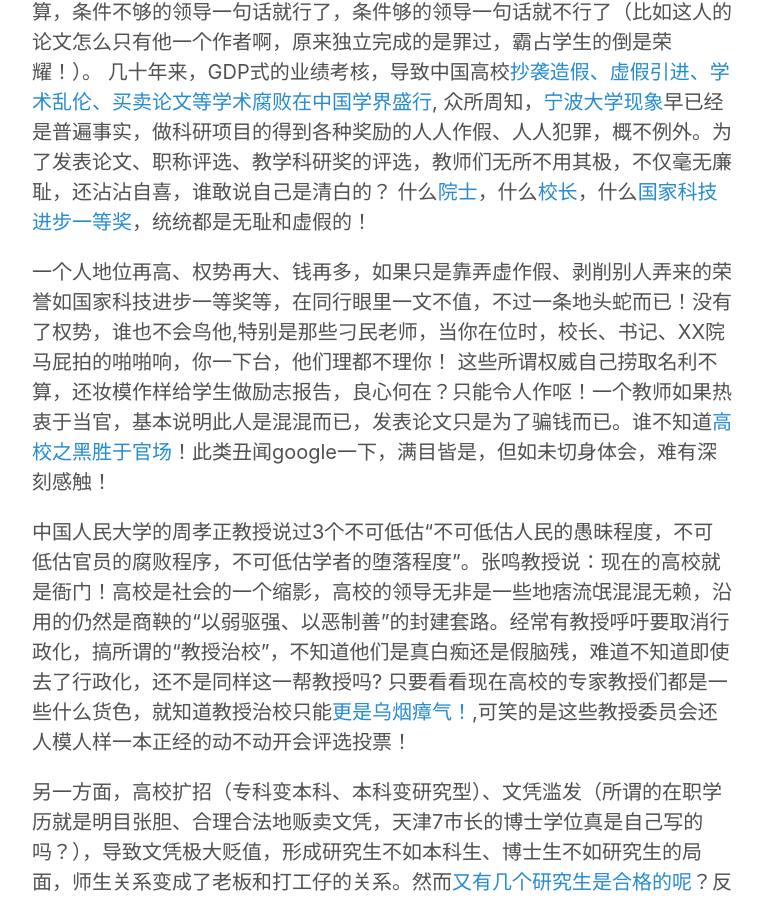
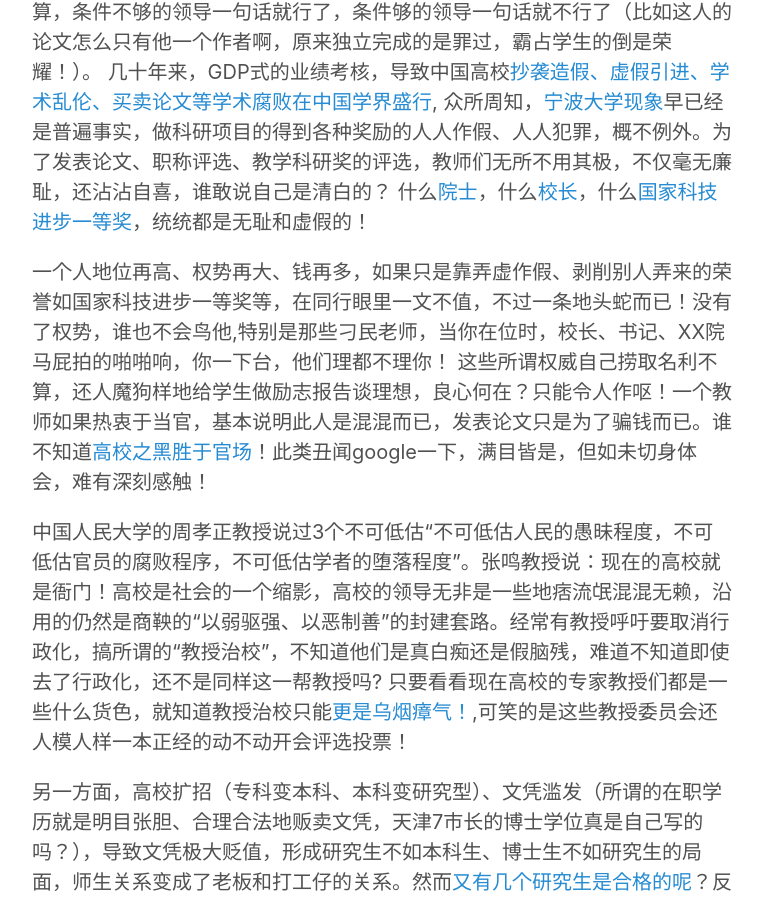
Before and after one commit to hwdong/hwdong-old.github.io, a Jekyll site: the page built from _posts/2014-01-10-不再参与任何科研项目，等待退休.md, in a window 1280 px wide and 900 px high, scrolled down 324 px. Shown: the whole window, without its empty margins (258-1021 px from the left). Built offline with Jekyll 4.4.1, drawn with Linux system fonts in a browser that asks for light colours; comment, search, counter and statistics services are not loaded.

Commit message:
Update 2014-01-10-不再参与任何科研项目，等待退休.md

```diff
--- a/_posts/2014-01-10-不再参与任何科研项目，等待退休.md
+++ b/_posts/2014-01-10-不再参与任何科研项目，等待退休.md
@@ -8,7 +8,7 @@
 <!--more-->
 几十年来，GDP式的业绩考核，导致中国高校[抄袭造假、虚假引进、学术乱伦、买卖论文等学术腐败在中国学界盛行](http://hongweidong.tumblr.com/post/130716725416/%E4%BA%9A%E6%B4%B2%E5%91%A8%E5%88%8A%E4%B8%AD%E5%9B%BD%E5%AD%A6%E6%9C%AF%E8%85%90%E8%B4%A5%E5%B0%86%E5%8A%A8%E6%91%87%E5%9B%BD%E6%9C%AC), 众所周知，[宁波大学现象](http://hongweidong.tumblr.com/post/124407587451/%E5%9B%BD%E5%86%85%E9%AB%98%E6%A0%A1%E9%83%BD%E5%A6%82%E6%AD%A4%E5%AE%81%E6%B3%A2%E5%A4%A7%E5%AD%A6%E7%8E%B0%E8%B1%A1)早已经是普遍事实，做科研项目的得到各种奖励的人人作假、人人犯罪，概不例外。为了发表论文、职称评选、教学科研奖的评选，教师们无所不用其极，不仅毫无廉耻，还沾沾自喜，谁敢说自己是清白的？ 什么[院士](http://www.backchina.com/blog/348710/article-230518.html)，什么[校长](http://news.sohu.com/20150402/n410736949.shtml)，什么[国家科技进步一等奖](http://www.guokr.com/article/439914/)，统统都是无耻和虚假的！
 
-一个人地位再高、权势再大、钱再多，如果只是靠弄虚作假、剥削别人弄来的荣誉如国家科技进步一等奖等，在同行眼里一文不值，不过一条地头蛇而已！没有了权势，谁也不会鸟他,特别是那些刁民老师，当你在位时，校长、书记、XX院马屁拍的啪啪响，你一下台，他们理都不理你！ 这些所谓权威自己捞取名利不算，还妆模作样给学生做励志报告，良心何在？只能令人作呕！一个教师如果热衷于当官，基本说明此人是混混而已，发表论文只是为了骗钱而已。谁不知道[高校之黑胜于官场](http://xcguan.net/2016/02/%E8%BE%9B%E5%85%81%E6%98%9F-%E4%B8%AD%E5%9B%BD%E9%AB%98%E6%A0%A1%E7%94%9F%E6%80%81%E4%B9%8B%E6%80%AA%E7%8E%B0%E7%8A%B6/)！此类丑闻google一下，满目皆是，但如未切身体会，难有深刻感触！
+一个人地位再高、权势再大、钱再多，如果只是靠弄虚作假、剥削别人弄来的荣誉如国家科技进步一等奖等，在同行眼里一文不值，不过一条地头蛇而已！没有了权势，谁也不会鸟他,特别是那些刁民老师，当你在位时，校长、书记、XX院马屁拍的啪啪响，你一下台，他们理都不理你！ 这些所谓权威自己捞取名利不算，还人魔狗样地给学生做励志报告谈理想，良心何在？只能令人作呕！一个教师如果热衷于当官，基本说明此人是混混而已，发表论文只是为了骗钱而已。谁不知道[高校之黑胜于官场](http://xcguan.net/2016/02/%E8%BE%9B%E5%85%81%E6%98%9F-%E4%B8%AD%E5%9B%BD%E9%AB%98%E6%A0%A1%E7%94%9F%E6%80%81%E4%B9%8B%E6%80%AA%E7%8E%B0%E7%8A%B6/)！此类丑闻google一下，满目皆是，但如未切身体会，难有深刻感触！
 
 中国人民大学的周孝正教授说过3个不可低估“不可低估人民的愚昧程度，不可低估官员的腐败程序，不可低估学者的堕落程度"。张鸣教授说：现在的高校就是衙门！高校是社会的一个缩影，高校的领导无非是一些地痞流氓混混无赖，沿用的仍然是商鞅的“以弱驱强、以恶制善”的封建套路。经常有教授呼吁要取消行政化，搞所谓的“教授治校”，不知道他们是真白痴还是假脑残，难道不知道即使去了行政化，还不是同样这一帮教授吗? 只要看看现在高校的专家教授们都是一些什么货色，就知道教授治校只能[更是乌烟瘴气！](http://hongweidong.tumblr.com/post/114817248196/%E6%95%99%E6%8E%88%E6%B2%BB%E6%A0%A1%E7%9A%84%E7%BB%93%E6%9E%9C%E6%98%AF%E4%B9%8C%E7%83%9F%E7%98%B4%E6%B0%94%E7%9A%84%E6%94%BF%E6%B2%BB%E8%A7%92%E5%8A%9B%E5%9C%BA),可笑的是这些教授委员会还人模人样一本正经的动不动开会评选投票！
 
```
